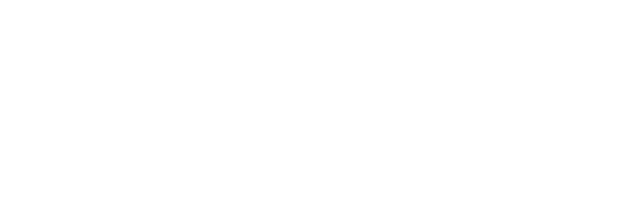
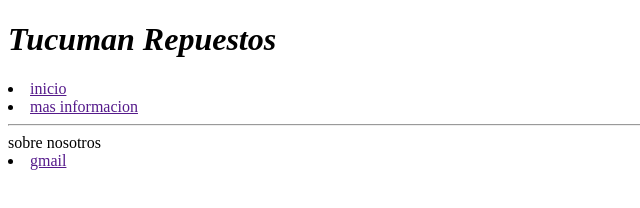
Before and after one commit to thedark008/pagina-web-123, a plain HTML site: page index.html in a window 1280 px wide. Shown: the whole page, without its empty margins (0-640 px from the left). Drawn offline with Linux system fonts and the light colour scheme.

Commit message:
index.html

```diff
--- a/index.html
+++ b/index.html
@@ -3,9 +3,34 @@
 <head>
     <meta charset="UTF-8">
     <meta name="viewport" content="width=device-width, initial-scale=1.0">
-    <title>Document</title>
+    <title>Tucuman Repuestos</title>
 </head>
 <body>
+    <header>
+<h1>
+    <i>
+        Tucuman Repuestos
+    </i>
+</h1>
+    </header>
+    <nav>
 
+    </nav>
+    <section>
+        <article>
+
+        </article>
+    </section>
+    <footer>
+        <lo>
+            <li> <a href="">inicio</a></li>
+            <li> <a href="">mas informacion</a></li>
+        </lo>
+        <lo> <hr> sobre nosotros
+            <li>
+                <a href="">gmail</a>
+            </li>
+        </lo>
+    </footer>
 </body>
 </html>
```
